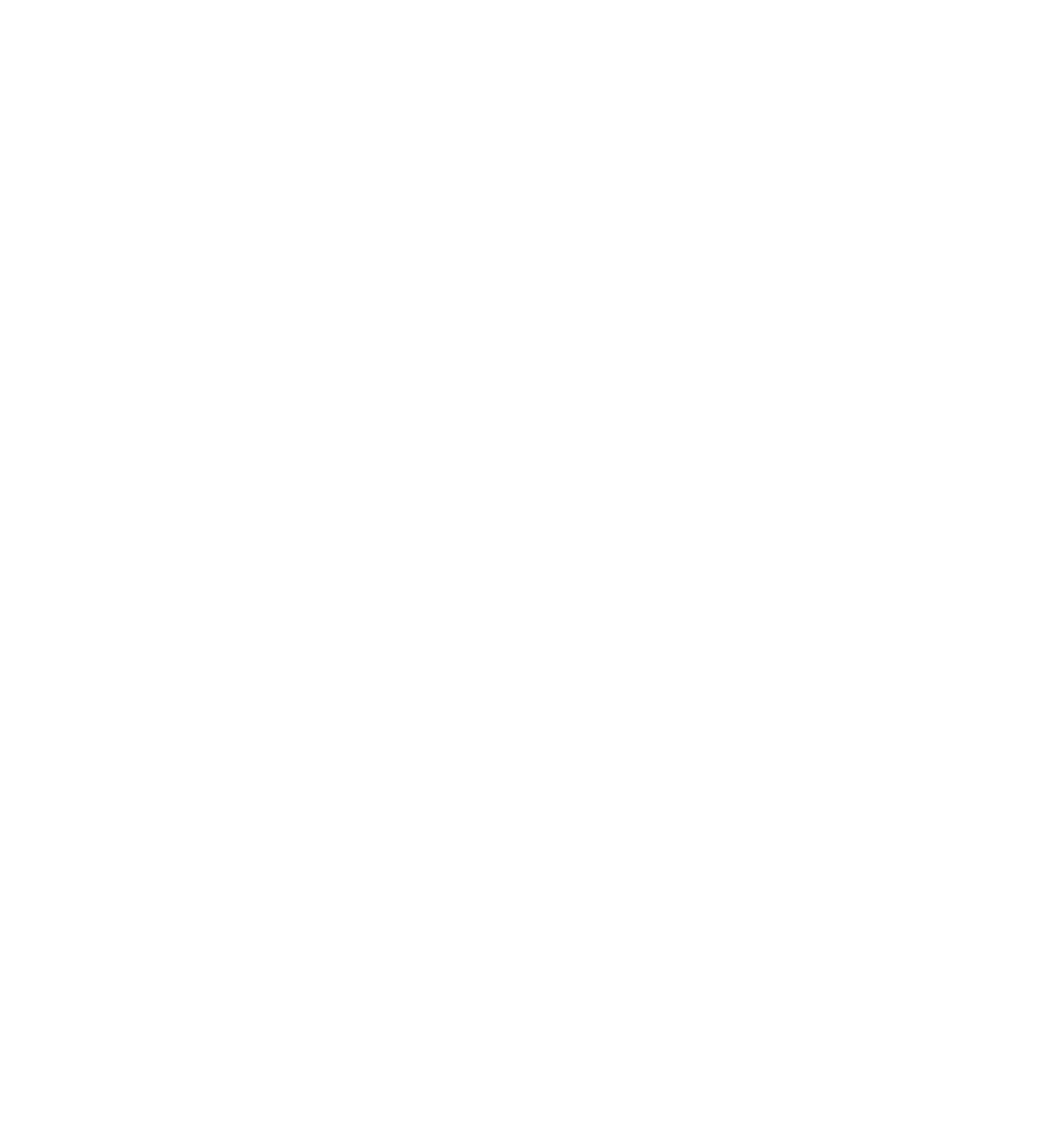
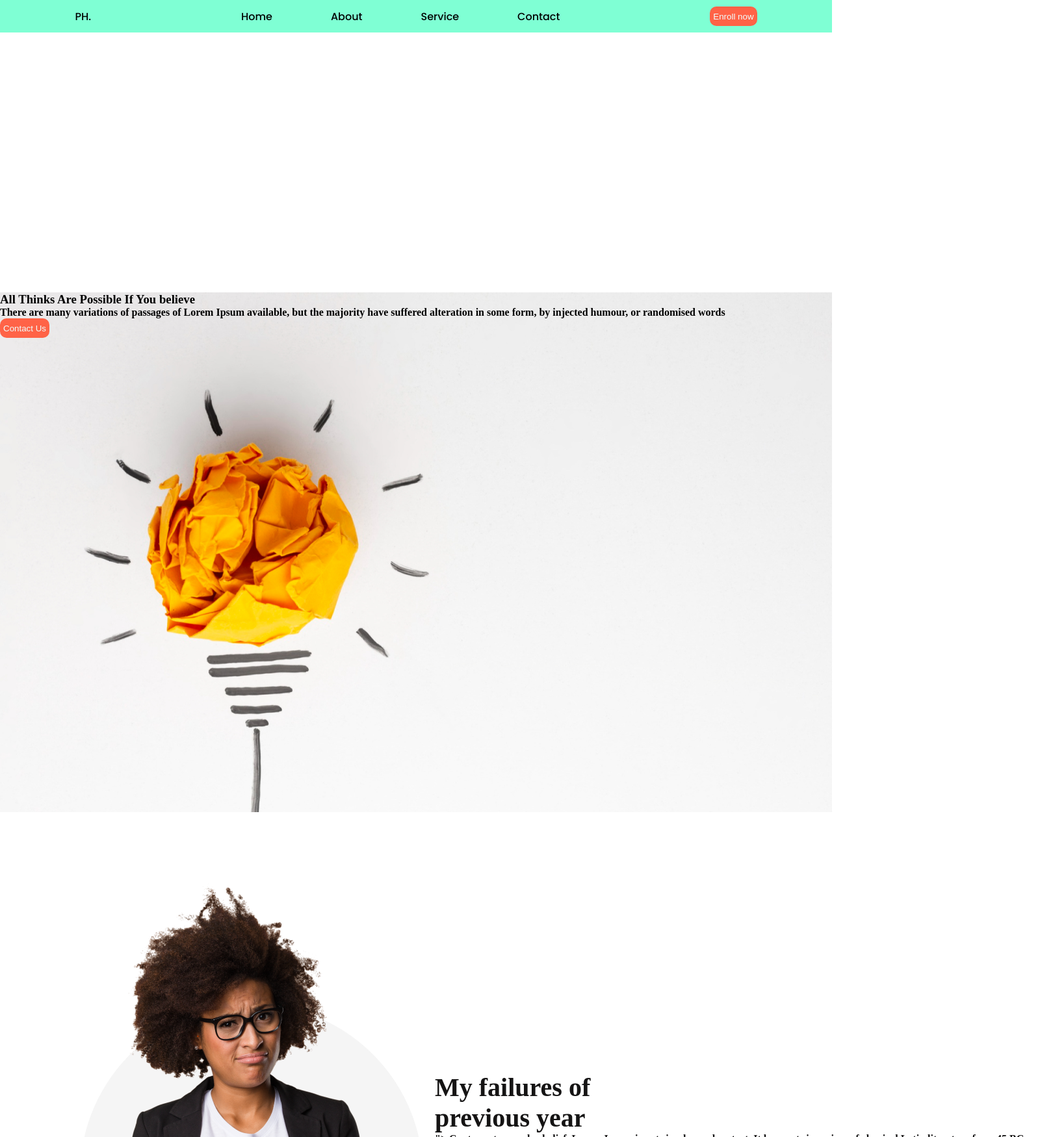
Before and after one commit to ZakiaSultana4/new-year, a plain HTML site: page index.html in a window 1280 px wide. Shown: the top 1750 px of the page at 65% size, 1600 px wide, since content can reach past the window. Before the commit the page ends 800 px from the top, so only its background shows below. Drawn offline with Linux system fonts and the light colour scheme; a web font is replaced by a local one.

Commit message:
navigation and hero section added

```diff
--- a/index.html
+++ b/index.html
@@ -4,8 +4,66 @@
     <meta charset="UTF-8">
     <meta name="viewport" content="width=device-width, initial-scale=1.0">
     <title>Document</title>
+    <link rel="stylesheet" href="https://cdnjs.cloudflare.com/ajax/libs/font-awesome/6.4.0/css/all.min.css">
+    <link rel="stylesheet" href="style.css">
 </head>
 <body>
+    <div class="header-area">
 
+            <div class="logo">
+                PH.
+            </div>
+            <nav class="menu-bar">
+               <ul>
+                <li><a href="#">Home</a></li>
+                <li><a href="#">About</a></li>
+                <li><a href="#">Service</a></li>
+                <li><a href="#">Contact</a></li>
+
+               </ul>
+            </nav>
+            <div class="cta-btn">
+                <button class="primary-btn">Enroll now</button>
+            </div>
+
+
+    </div>
+    <div class="hero-area">
+       <div>
+
+       </div>
+       <div class="text">
+          <h3>
+            All Thinks Are Possible If You believe
+          </h3>
+          <p>
+            There are many variations of passages of Lorem Ipsum available, but the majority have suffered alteration in some form, by injected humour, or randomised words
+          </p>
+          <button class="primary-btn">Contact Us</button>
+       </div>
+    </div>
+
+    <div class="person-area">
+        <div class="person">
+            <img src="img/person.png" alt="">
+        </div>
+        <div class="text">
+            <h3 class="person-heading">
+                My failures of <br> previous year
+            </h3>
+            <p class="<i class="fa-regular fa-check"></i>">
+                Contrary to popular belief, Lorem Ipsum is not simply random text. It has roots in a piece of classical Latin literature from 45 BC, making it over 2000 years old. Richard McClintock.
+            </p>
+            <div class="list">
+                <ul class="">
+                    <li><i class="fa-regular fa-check"></i>Contrary to popular belief, is not simply.</li>
+                    <li><i class="fa-regular fa-check"></i>Contrary to popular belief.</li>
+                    <li><i class="fa-regular fa-check"></i>Contrary to popular , is not simply.</li>
+                    <li><i class="fa-regular fa-check"></i>Contrary to popular belief, is not simply.</li>
+                    <li><i class="fa-regular fa-check"></i>Contrary to popular simply.</li>
+                </ul>
+            </div>
+        </div>
+    </div>
 </body>
 </html>
--- a/style.css
+++ b/style.css
@@ -0,0 +1,90 @@
+
+  @import url('https://fonts.googleapis.com/css2?family=Anton&family=Chela+One&family=Open+Sans:wght@400;700;800&family=Poppins:ital,wght@0,500;0,600;0,800;1,400;1,700&display=swap');
+ /*font-family: 'Anton', sans-serif;
+font-family: 'Chela One', cursive;
+font-family: 'Open Sans', sans-serif;
+font-family: 'Poppins', sans-serif;*/
+*{
+    margin: 0;
+    padding: 0;
+    box-sizing: border-box;
+}
+
+.header-area{
+    display: flex;
+    justify-content: space-around;
+    font-family: 'Poppins', sans-serif;
+    height: 50px;
+    width: 100%;
+    background-color: aquamarine;
+    align-items: center;
+
+}
+nav ul {
+    display: flex;
+    gap: 90px;
+}
+nav ul li {
+    list-style: none;
+    list-style: none;
+}
+nav ul li a{
+    text-decoration: none;
+    text-decoration: none;
+    color: black;
+}
+.primary-btn{
+    background-color: tomato;
+    color: azure;
+    border: 0;
+    border-radius: 10px;
+    padding: 5px;
+    height: 30px;
+
+}
+.hero-area{
+    background-image: url(img/banner1.png);
+    height: 100vh;
+    margin-top: 0;
+}
+.person-area{
+    width: 1600px;
+    height: 3229px;
+    display: flex;
+    justify-content: space-between;
+    color:#151414;
+
+
+
+
+}
+.person{
+    margin-top: 100px;
+    margin-left: 100px;
+}
+.text{
+    margin-top: 400px;
+
+
+font-weight: 700;
+}
+.person-heading{
+    color: #151414;
+    font-family: Work Sans;
+    font-size: 40px;
+
+    font-weight: 700;
+
+}
+.person-info{
+
+color: #444343;
+font-family: Work Sans;
+font-size: 16px;
+font-style: normal;
+font-weight: 400;
+line-height: 26px;
+}
+div ul li {
+    list-style: none;
+}
```
